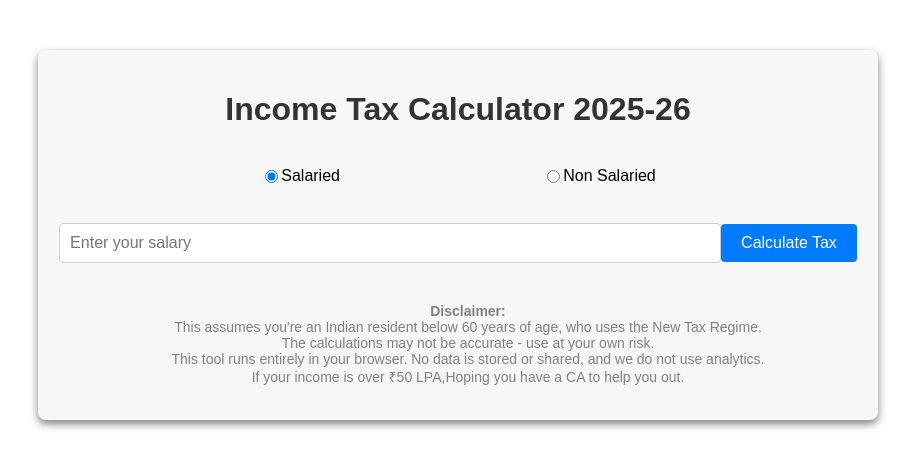
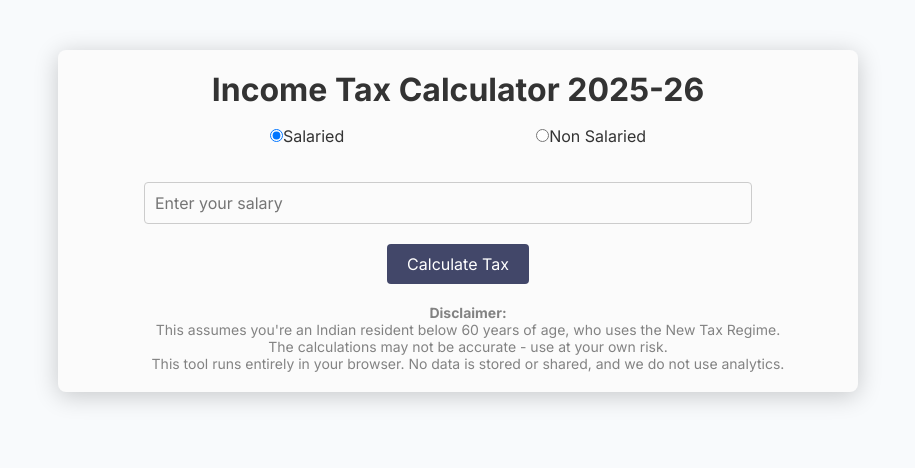
Before and after one commit to rghvgrv/tax-calculator, a React (Vite) app: page / in a window 1280 px wide. Shown: the top 468 px of the page, without its empty margins (182-1097 px from the left). Built offline with nearby package versions, Linux system fonts and the light colour scheme.

Commit message:
Added confetti and visual changes

```diff
--- a/package.json
+++ b/package.json
@@ -12,6 +12,7 @@
   "dependencies": {
     "@vercel/analytics": "^1.4.1",
     "react": "^18.3.1",
+    "react-confetti": "^6.2.2",
     "react-dom": "^18.3.1"
   },
   "devDependencies": {
--- a/src/App.css
+++ b/src/App.css
@@ -1,13 +1,12 @@
 /* General Styles */
-
 .App {
   font-family: Arial, sans-serif;
   text-align: center;
   margin-top: 50px;
   padding: 20px;
-  background-color: #f7f7f7;
+  background-color: #FBFBFB;
   border-radius: 8px;
-  box-shadow: 0 4px 8px rgba(0, 0, 0, 0.5);
+  box-shadow: 0 4px 24px rgba(0, 0, 0, 0.2);
   max-width: 800px;
   margin-left: auto;
   margin-right: auto;
@@ -15,9 +14,10 @@
 
 h1 {
   font-size: 2rem;
-  color: #333;
 }
-
+body {
+  background-color: #F8FAFC;
+}
 input {
   width: 80%;
   padding: 10px;
@@ -27,6 +27,7 @@ input {
   border-radius: 4px;
   font-size: 1rem;
   outline: none;
+  background-color: transparent;
 }
 
 input:focus {
@@ -35,16 +36,22 @@ input:focus {
 
 button {
   padding: 10px 20px;
-  background-color: #007bff;
+  background-color: #424769;
   color: #fff;
   border: none;
   border-radius: 4px;
   font-size: 1rem;
 }
+.disclaimer{
+  margin-top: 20px;
+  font-size: 14px;
+  color: gray;
+  opacity: 60%;
+}
 
 button:hover {
   cursor: pointer;
-  background-color: #004085;
+  background-color: #2D3250;
 }
 
 
@@ -72,9 +79,7 @@ th {
   font-weight: bold;
 }
 
-td {
-  background-color: #fff;
-}
+
 
 strong {
   font-weight: bold;
--- a/src/App.jsx
+++ b/src/App.jsx
@@ -1,5 +1,6 @@
-import React, { useState } from 'react';
+import React, { useState, useEffect } from 'react';
 import { Analytics } from "@vercel/analytics/react"
+import Confetti from 'react-confetti';
 import './App.css';
 
 const TaxCalculator = () => {
@@ -14,6 +15,7 @@ const TaxCalculator = () => {
   const [marginalSalary, setMarginalSalary] = useState(0);
   const [showTaxFreeMessage, setShowTaxFreeMessage] = useState(false);
   const [showDeductionMessage, setShowDeductionMessage] = useState(false);
+  const [showGraffeti, setShowGraffeti] = useState(false);
 
   const formatINR = (amount) => {
     return amount.toLocaleString('en-IN', { style: 'currency', currency: 'INR', maximumFractionDigits: 0 });
@@ -31,11 +33,11 @@ const TaxCalculator = () => {
 
   const handleChange = (e) => {
     const rawValue = e.target.value.replace(/[^0-9]/g, ""); // Allow only numbers
-    if (rawValue > 5000000) {
-      alert("Are you kidding me? 😂 , Contact your CA for this !!!");
-      setIncome(""); // Reset input
-      return;
-    }
+    // if (rawValue > 5000000) {
+    //   alert(`You have inputed salary ${rawValue} greater than 50L  `);
+    //   setIncome(""); // Reset input
+    //   return;
+    // }
     setIncome(rawValue);
   };
 
@@ -48,6 +50,15 @@ const TaxCalculator = () => {
       setTax(null);
       setTaxableIncome(null);
       setShowTaxFreeMessage(false);
+      setShowGraffeti(false);
+      return;
+    }
+    if(totalIncome >= 5000000){
+      setError('You have entered more than 50L, we are yet to include surcharge.');
+      setTax(null);
+      setTaxableIncome(null);
+      setShowTaxFreeMessage(false);
+      setShowGraffeti(false);
       return;
     }
 
@@ -113,14 +124,31 @@ const TaxCalculator = () => {
       setIncome('');
       setError('');
     }
-    setShowTaxFreeMessage(
-      (totalIncome <= 1275000 && isSalaried) || (!isSalaried && totalIncome <= 1200000)
-    );
+    setShowTaxFreeMessage(isEligibleForTaxRelief(totalIncome));
+    setShowGraffeti(isEligibleForTaxRelief(totalIncome));
 
     setShowDeductionMessage(isSalaried && totalIncome > 75000);
 
     setFullIncome(parseFloat(income));
   };
+
+  useEffect(() => {
+    if (showGraffeti) {
+      setShowGraffeti(true)
+      setTimeout(() => {
+        setShowGraffeti(false)
+      }, 5000)
+    } else {
+      setShowGraffeti(false);
+    }
+  });
+
+  const isEligibleForTaxRelief = (totalIncome) => {
+    if ((totalIncome <= 1275000 && isSalaried) || (!isSalaried && totalIncome <= 1200000)){
+      return true;
+    }
+    return false;
+  }
 
   return (
     <div className="App">
@@ -154,6 +182,7 @@ const TaxCalculator = () => {
         value={formatToINR(income)}
         onChange={handleChange}
         placeholder="Enter your salary"
+        style={{marginRight: '20px'}}
       />
       <button onClick={calculateTax}>Calculate Tax</button>
 
@@ -162,6 +191,13 @@ const TaxCalculator = () => {
       {tax !== null && (
         <table>
           <thead>
+          {showTaxFreeMessage && (
+            <tr>
+              <td colSpan="3" style={{ border: '2px solid #78A083', textAlign: 'center', backgroundColor: '#EAFAEA' }}>
+                <strong>Congrats 🎉</strong> You have to pay 0 Tax
+              </td>
+            </tr>
+          )}
           <tr>
               <td colSpan="2"><strong>Your Income </strong></td>
               <td><strong>{formatINR(fullIncome)}</strong></td>
@@ -230,23 +266,16 @@ const TaxCalculator = () => {
               <td colSpan="2"><strong>Total Tax Payable (Total Tax + Cess)</strong></td>
               <td><strong>{formatINR(tax)}</strong></td>
             </tr>
-            {showTaxFreeMessage && (
-            <tr>
-              <td colSpan="3" style={{ color: 'green', border: '2px solid green', textAlign: 'center' }}>
-                <strong>Congrats 🎉</strong> You have to pay 0 Tax
-              </td>
-            </tr>
-          )}
           </tbody>
         </table>
       )}
-      <div style={{ marginTop: '20px', fontSize: '14px', color: 'gray' }}>
+      {showGraffeti && <Confetti />}
+      <div className='disclaimer'>
         <ul style={{ paddingLeft: '20px' }}>
         <strong>Disclaimer:</strong><br></br>
           This assumes you're an Indian resident below 60 years of age, who uses the New Tax Regime.<br></br>
           The calculations may not be accurate - use at your own risk.<br></br>
           This tool runs entirely in your browser. No data is stored or shared, and we do not use analytics.<br></br>
-          If your income is over ₹50 LPA,Hoping you have a CA to help you out.<br></br>
         </ul>
       </div>
     </div>
--- a/src/index.css
+++ b/src/index.css
@@ -0,0 +1,8 @@
+@import url('https://fonts.googleapis.com/css2?family=Inter:ital,opsz,wght@0,14..32,100..900;1,14..32,100..900&display=swap');
+* {
+    margin: 0px;
+    padding: 0px;
+    box-sizing: border-box;
+    font-family: "Inter", serif;
+    color: #333333;
+}
```
Also changed, not shown: 1 other file (tests, documents, lock files or other folders).
